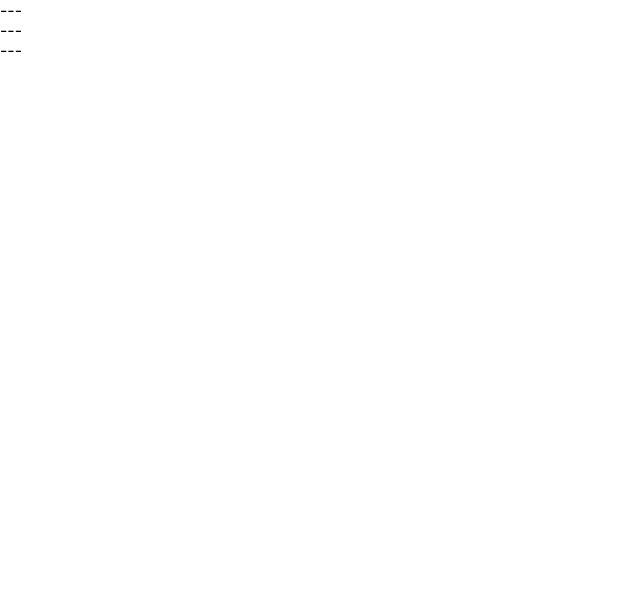
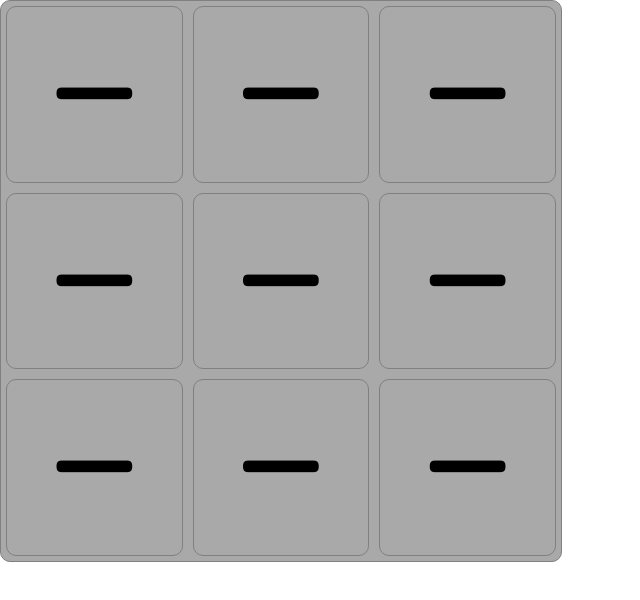
Before and after one commit to tmetcalfe89/tic-tac-toe, a React (Create React App) app: page / in a window 1280 px wide. Shown: the top 600 px of the page, without its empty margins (0-640 px from the left). Built offline with nearby package versions, Linux system fonts and the light colour scheme.

Commit message:
Added styling

```diff
--- a/src/components/board.js
+++ b/src/components/board.js
@@ -2,6 +2,7 @@ import { useState, useEffect } from "react";
 import { ToastContainer, toast } from "react-toastify";
 import "react-toastify/dist/ReactToastify.css";
 import Cell from "./cell";
+import "./style.css";
 
 const NO_PLAYER = "-";
 const TIE_PLAYER = "Nobody";
@@ -104,7 +105,7 @@ export default function Board() {
   }, [winner]);
 
   return (
-    <div>
+    <div className="board">
       {boardData.map((row, rowI) => (
         <div className="row" key={`row-${rowI}`}>
           {row.map((cell, cellI) => (
--- /dev/null
+++ b/src/components/style.css
@@ -0,0 +1,25 @@
+@import url("https://fonts.googleapis.com/css2?family=Courier+Prime&display=swap");
+
+.board,
+.cell {
+  border: 1px grey solid;
+  border-radius: 10px;
+}
+
+.board {
+  font-family: "Courier Prime", Courier, monospace;
+  background: darkgrey;
+  display: inline-block;
+  width: 70vh;
+  height: 70vh;
+}
+
+.cell {
+  display: inline-block;
+  margin: 5px;
+  cursor: pointer;
+  font-size: calc(70vh / 3 - 12px);
+  text-align: center;
+  width: calc(70vh / 3 - 12px);
+  height: calc(70vh / 3 - 12px);
+}
```
